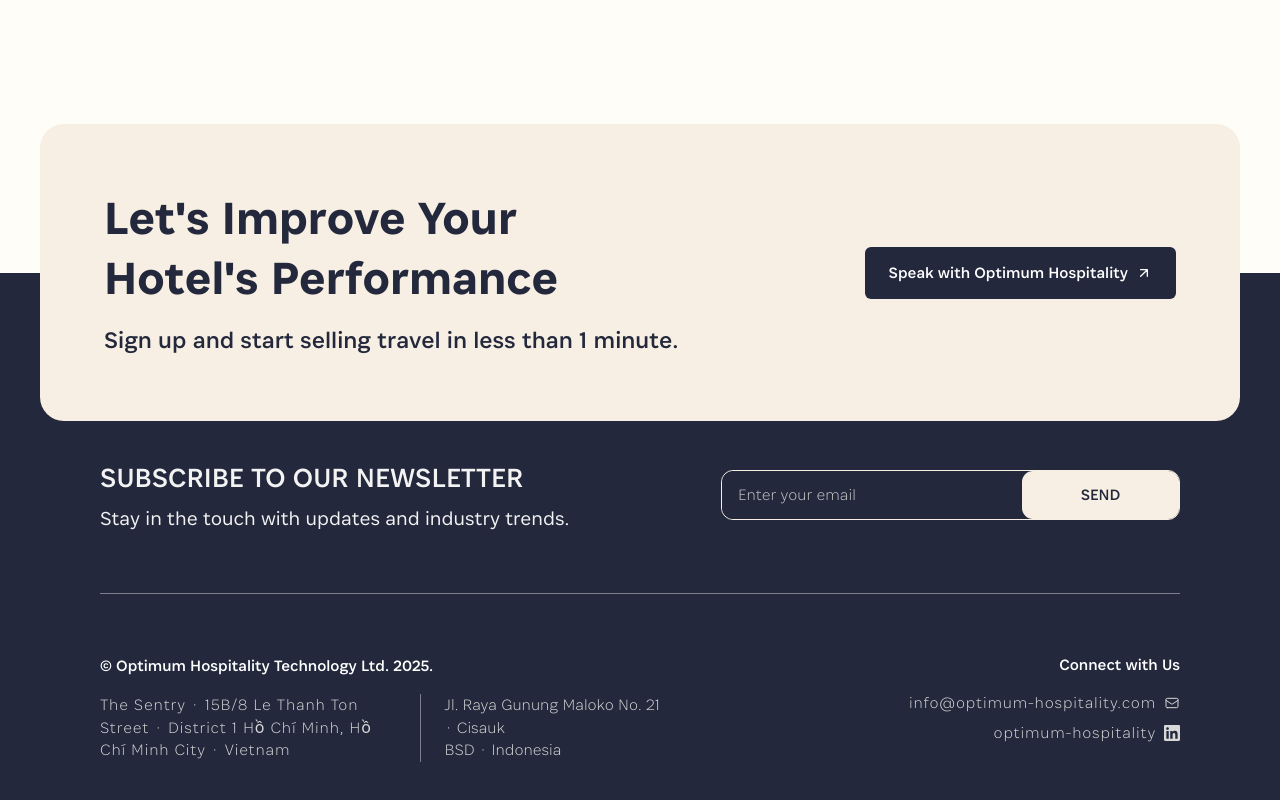
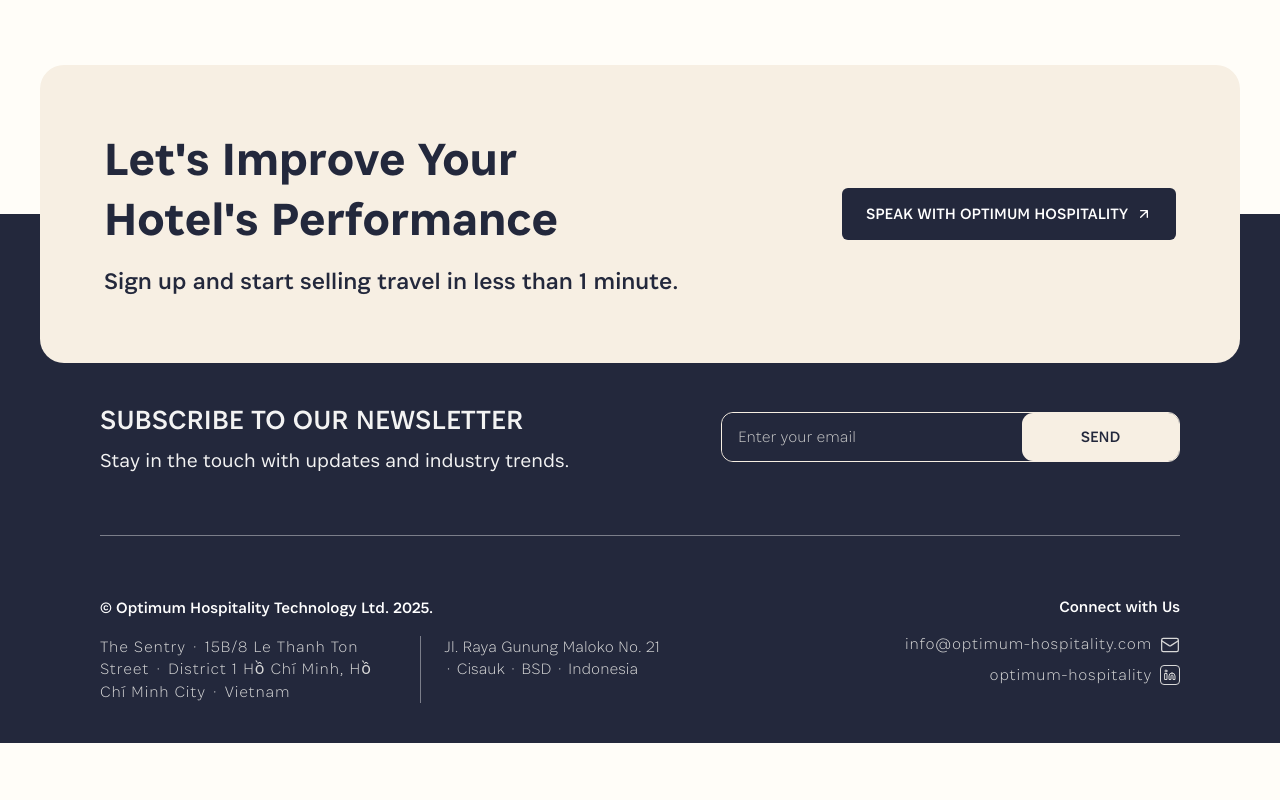
Before and after one commit to optimumhospitality/optimumhospitaity, a React (Vite) app: page / in a window 1280 px wide. Shown: the part 10163-10963 px from the top of the page. After the commit the page ends 10906 px from the top, so only its background shows below. Built offline with nearby package versions, Linux system fonts and the light colour scheme.

Commit message:
change footer icon

```diff
--- a/src/components/home/AboutUs.tsx
+++ b/src/components/home/AboutUs.tsx
@@ -113,7 +113,7 @@ export default function AboutUs() {
               </div>
 
               {/* CTA Button */}
-              <button className="mb-2 h-[48px] sm:h-[52px] lg:h-[56px] inline-flex items-center justify-center gap-[8px] py-[12px] sm:py-[14px] lg:py-[16px] px-[20px] sm:px-[28px] lg:px-[36px] bg-primary text-white text-[14px] sm:text-[16px] lg:text-[20px] font-normal tracking-[0.1em] sm:tracking-[0.15em] lg:tracking-[0.2em] rounded-[8px] hover:bg-primary/90 transition-colors">
+              <button className="mb-2 h-[48px] sm:h-[52px] lg:h-[56px] inline-flex items-center justify-center gap-[8px] py-[12px] sm:py-[14px] lg:py-[16px] px-[20px] sm:px-[28px] lg:px-[36px] bg-primary text-white text-[14px] sm:text-[16px] lg:text-[16px] font-normal tracking-[0.1em]  rounded-[8px] hover:bg-primary/90 transition-colors">
                 BOOK MY CONSULTATION
                 <svg
                   className="w-3 h-3 sm:w-4 sm:h-4"
--- a/src/components/home/HotelCaseStudy.tsx
+++ b/src/components/home/HotelCaseStudy.tsx
@@ -215,7 +215,7 @@ export default function HotelCaseStudy() {
               <h3 className="text-[32px] sm:text-[40px] md:text-[48px] font-bold text-white mb-4 leading-tight">
                 Our Partners
               </h3>
-              <p className="text-white/70 text-[18px] sm:text-[20px] md:text-[24px] leading-relaxed">
+              <p className="text-white/70 text-[18px] sm:text-[20px] md:text-[20px] leading-relaxed">
                 We partner selectively with organizations that meet our
                 standards for performance, precision, and long-term value
                 creation.
--- a/src/components/layout/Footer.tsx
+++ b/src/components/layout/Footer.tsx
@@ -1,7 +1,7 @@
 import { useState } from "react";
 import { createPortal } from "react-dom";
 import { Link } from "react-router-dom";
-import { CheckCircle, X } from "lucide-react";
+import { CheckCircle, X, Mail, Linkedin } from "lucide-react";
 
 export default function Footer() {
   const [showSnackbar, setShowSnackbar] = useState(false);
@@ -72,7 +72,7 @@ export default function Footer() {
               <div className="flex justify-center lg:justify-end flex-shrink-0">
                 <Link
                   to="/contact"
-                  className="inline-flex items-center justify-center gap-2 px-4 py-2.5 sm:px-5 sm:py-3 md:px-6 md:py-3.5 bg-primary text-white text-sm sm:text-sm md:text-base lg:text-[16px] font-[400] rounded-md hover:bg-primary/90 transition-colors"
+                  className="inline-flex items-center justify-center gap-2 px-4 py-2.5 sm:px-5 sm:py-3 md:px-6 md:py-3.5 bg-primary text-white text-sm sm:text-sm md:text-base lg:text-[16px] font-[400] rounded-md hover:bg-primary/90 transition-colors text-transform: uppercase "
                 >
                   Speak with Optimum Hospitality
                   <svg
@@ -152,8 +152,8 @@ export default function Footer() {
                 <div className="hidden lg:block w-[0.9px] bg-[#FFFFFF]/40 self-stretch -mr-6"></div>
                 <div className="text-[16px] text-[#D8D8D8] font-[200] leading-[140%]  tracking-[0.05] ml-0">
                   <p>Jl. Raya Gunung Maloko No. 21</p>
-                  <p>· Cisauk</p>
-                  <p>BSD · Indonesia</p>
+                  <p>· Cisauk · BSD · Indonesia</p>
+                  {/* <p>BSD · Indonesia</p> */}
                 </div>
               </div>
             </div>
@@ -171,19 +171,7 @@ export default function Footer() {
                   className="flex items-center text-[16px] text-[#D8D8D8] font-[200] gap-2 leading-[140%] tracking-[0.05em] "
                 >
                   info@optimum-hospitality.com
-                  <svg
-                    className="w-4 h-4"
-                    fill="none"
-                    stroke="currentColor"
-                    viewBox="0 0 24 24"
-                  >
-                    <path
-                      strokeLinecap="round"
-                      strokeLinejoin="round"
-                      strokeWidth={1.5}
-                      d="M3 8l7.89 5.26a2 2 0 002.22 0L21 8M5 19h14a2 2 0 002-2V7a2 2 0 00-2-2H5a2 2 0 00-2 2v10a2 2 0 002 2z"
-                    />
-                  </svg>
+                  <Mail className="w-5 h-5" strokeWidth={1.5} />
                 </a>
                 <a
                   href="https://linkedin.com/company/optimum-hospitality"
@@ -192,13 +180,9 @@ export default function Footer() {
                   className="flex items-center text-[16px] text-[#D8D8D8] font-[200] gap-2 leading-[140%] tracking-[0.05em] "
                 >
                   optimum-hospitality
-                  <svg
-                    className="w-4 h-4"
-                    fill="currentColor"
-                    viewBox="0 0 24 24"
-                  >
-                    <path d="M20.447 20.452h-3.554v-5.569c0-1.328-.027-3.037-1.852-3.037-1.853 0-2.136 1.445-2.136 2.939v5.667H9.351V9h3.414v1.561h.046c.477-.9 1.637-1.85 3.37-1.85 3.601 0 4.267 2.37 4.267 5.455v6.286zM5.337 7.433c-1.144 0-2.063-.926-2.063-2.065 0-1.138.92-2.063 2.063-2.063 1.14 0 2.064.925 2.064 2.063 0 1.139-.925 2.065-2.064 2.065zm1.782 13.019H3.555V9h3.564v11.452zM22.225 0H1.771C.792 0 0 .774 0 1.729v20.542C0 23.227.792 24 1.771 24h20.451C23.2 24 24 23.227 24 22.271V1.729C24 .774 23.2 0 22.222 0h.003z" />
-                  </svg>
+                  <span className="border border-[#D8D8D8] rounded-[4px] w-5 h-5 flex items-center justify-center">
+                    <Linkedin className="w-3 h-3" />
+                  </span>
                 </a>
               </div>
             </div>
```
